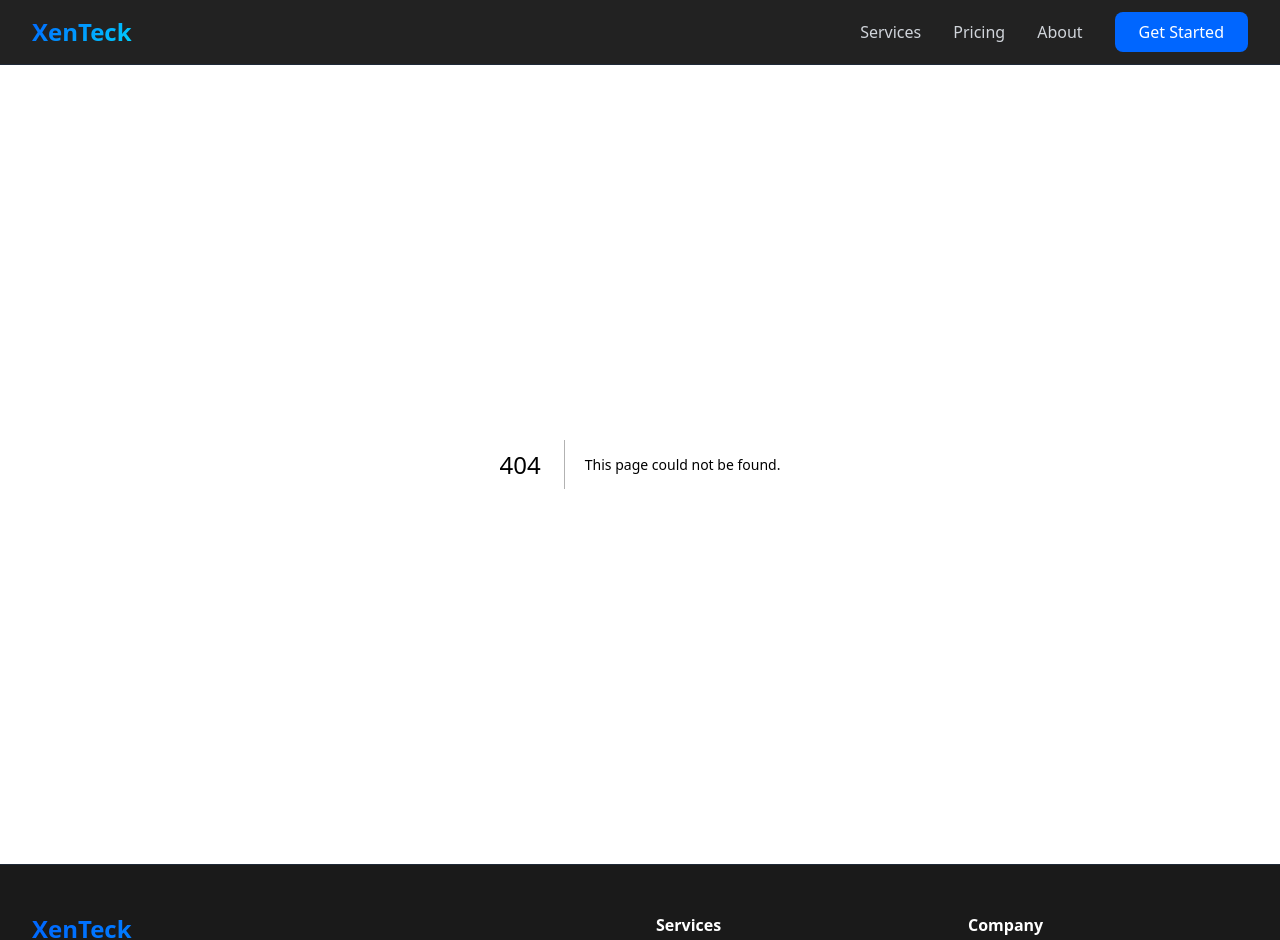
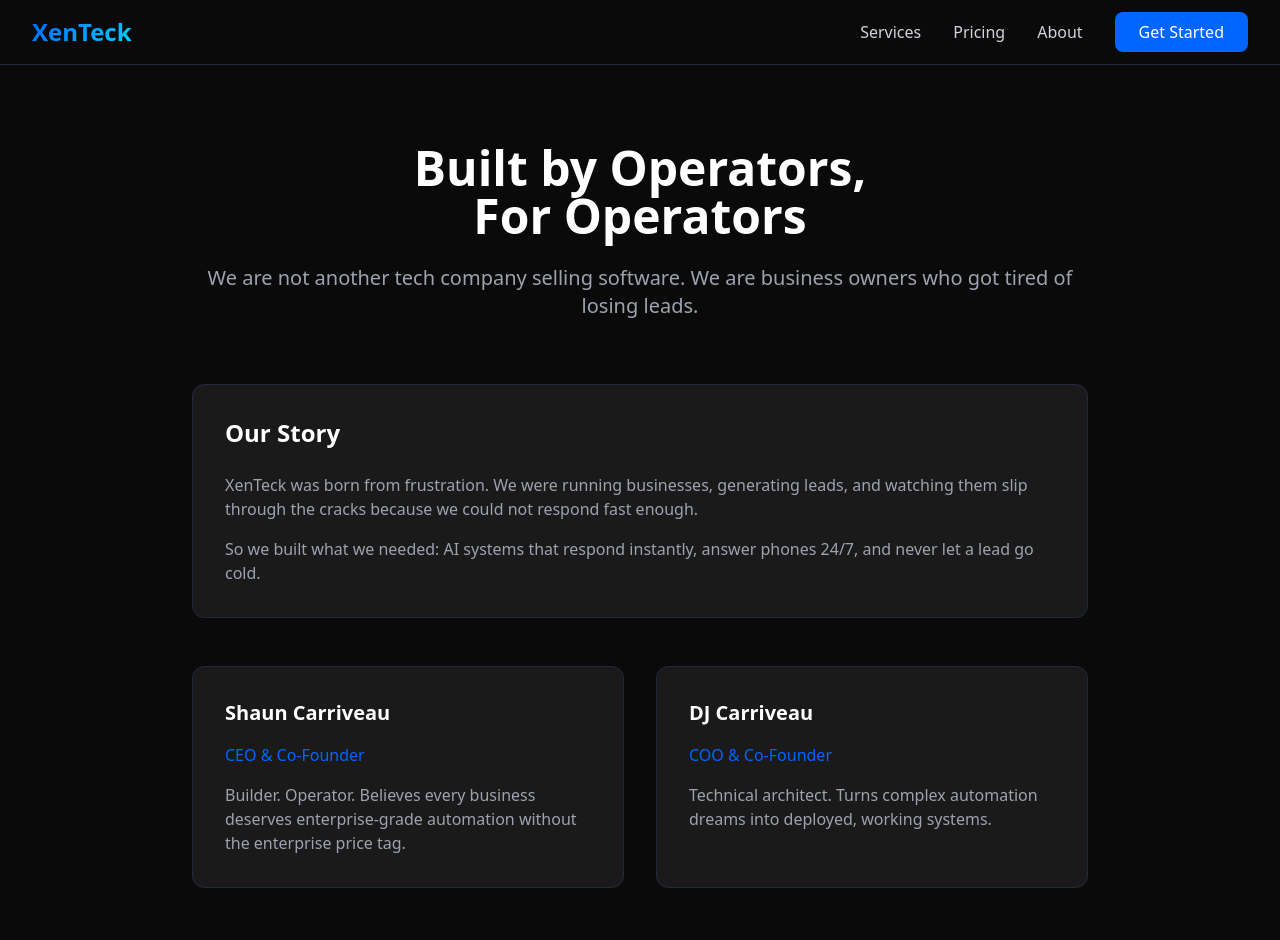
Before and after one commit to ShaunandDavid/xenteck-site, a Next.js app: page /about in a window 1280 px wide. Before the commit this address had no page. Shown: the top 940 px of the page. Built offline with nearby package versions, Linux system fonts and the light colour scheme.

Commit message:
Add pricing, about, contact pages

```diff
--- /dev/null
+++ b/pages/about.js
@@ -0,0 +1,36 @@
+import Head from 'next/head';
+import Link from 'next/link';
+
+export default function About() {
+  return (
+    <>
+      <Head><title>About | XenTeck</title></Head>
+      <section className="py-20 px-4">
+        <div className="max-w-4xl mx-auto">
+          <div className="text-center mb-16">
+            <h1 className="text-4xl md:text-5xl font-bold mb-6">Built by Operators,<br />For Operators</h1>
+            <p className="text-gray-400 text-xl">We are not another tech company selling software. We are business owners who got tired of losing leads.</p>
+          </div>
+          <div className="bg-xenteck-gray border border-gray-800 rounded-xl p-8 mb-12">
+            <h2 className="text-2xl font-bold mb-6">Our Story</h2>
+            <p className="text-gray-400 mb-4">XenTeck was born from frustration. We were running businesses, generating leads, and watching them slip through the cracks because we could not respond fast enough.</p>
+            <p className="text-gray-400">So we built what we needed: AI systems that respond instantly, answer phones 24/7, and never let a lead go cold.</p>
+          </div>
+          <div className="grid grid-cols-1 md:grid-cols-2 gap-8 mb-12">
+            <div className="bg-xenteck-gray border border-gray-800 rounded-xl p-8">
+              <h3 className="text-xl font-bold mb-4">Shaun Carriveau</h3>
+              <p className="text-xenteck-blue mb-4">CEO & Co-Founder</p>
+              <p className="text-gray-400">Builder. Operator. Believes every business deserves enterprise-grade automation without the enterprise price tag.</p>
+            </div>
+            <div className="bg-xenteck-gray border border-gray-800 rounded-xl p-8">
+              <h3 className="text-xl font-bold mb-4">DJ Carriveau</h3>
+              <p className="text-xenteck-blue mb-4">COO & Co-Founder</p>
+              <p className="text-gray-400">Technical architect. Turns complex automation dreams into deployed, working systems.</p>
+            </div>
+          </div>
+          <div className="text-center"><p className="text-gray-400 mb-6">A division of LevEL 7 Media LLC</p><Link href="/contact" className="bg-xenteck-blue hover:bg-blue-600 text-white px-8 py-4 rounded-lg text-lg font-semibold transition inline-block">Let Us Talk</Link></div>
+        </div>
+      </section>
+    </>
+  );
+}
--- /dev/null
+++ b/pages/contact.js
@@ -0,0 +1,45 @@
+import Head from 'next/head';
+import { useState } from 'react';
+
+export default function Contact() {
+  const [formData, setFormData] = useState({ name: '', email: '', company: '', message: '' });
+  const handleSubmit = (e) => { e.preventDefault(); window.location.href = `mailto:admin@xenteck.com?subject=XenTeck Inquiry from ${formData.name}&body=${encodeURIComponent(formData.message)}`; };
+
+  return (
+    <>
+      <Head><title>Contact | XenTeck</title></Head>
+      <section className="py-20 px-4">
+        <div className="max-w-4xl mx-auto">
+          <div className="text-center mb-16">
+            <h1 className="text-4xl md:text-5xl font-bold mb-6">Let Us Build Your Revenue Defense System</h1>
+            <p className="text-gray-400 text-xl">Ready to respond faster, convert more, and never miss another lead?</p>
+          </div>
+          <div className="grid grid-cols-1 md:grid-cols-2 gap-12">
+            <div>
+              <h2 className="text-2xl font-bold mb-6">Get in Touch</h2>
+              <div className="mb-6"><h3 className="text-white font-semibold mb-2">Email</h3><a href="mailto:admin@xenteck.com" className="text-xenteck-blue hover:underline">admin@xenteck.com</a></div>
+              <div className="bg-xenteck-gray border border-gray-800 rounded-xl p-6">
+                <h3 className="text-white font-semibold mb-4">What Happens Next?</h3>
+                <ol className="space-y-3 text-gray-400">
+                  <li className="flex items-start"><span className="text-xenteck-blue mr-3 font-bold">1.</span>We reach out within 24 hours</li>
+                  <li className="flex items-start"><span className="text-xenteck-blue mr-3 font-bold">2.</span>We audit your lead response process</li>
+                  <li className="flex items-start"><span className="text-xenteck-blue mr-3 font-bold">3.</span>We show you the revenue you are leaving on the table</li>
+                  <li className="flex items-start"><span className="text-xenteck-blue mr-3 font-bold">4.</span>If it is a fit, we deploy within 48 hours</li>
+                </ol>
+              </div>
+            </div>
+            <form onSubmit={handleSubmit} className="bg-xenteck-gray border border-gray-800 rounded-xl p-8">
+              <div className="space-y-6">
+                <div><label className="block text-white font-semibold mb-2">Name</label><input type="text" required className="w-full bg-xenteck-dark border border-gray-700 rounded-lg px-4 py-3 text-white focus:border-xenteck-blue focus:outline-none" value={formData.name} onChange={(e) => setFormData({...formData, name: e.target.value})} /></div>
+                <div><label className="block text-white font-semibold mb-2">Email</label><input type="email" required className="w-full bg-xenteck-dark border border-gray-700 rounded-lg px-4 py-3 text-white focus:border-xenteck-blue focus:outline-none" value={formData.email} onChange={(e) => setFormData({...formData, email: e.target.value})} /></div>
+                <div><label className="block text-white font-semibold mb-2">Company</label><input type="text" className="w-full bg-xenteck-dark border border-gray-700 rounded-lg px-4 py-3 text-white focus:border-xenteck-blue focus:outline-none" value={formData.company} onChange={(e) => setFormData({...formData, company: e.target.value})} /></div>
+                <div><label className="block text-white font-semibold mb-2">How can we help?</label><textarea rows="4" className="w-full bg-xenteck-dark border border-gray-700 rounded-lg px-4 py-3 text-white focus:border-xenteck-blue focus:outline-none" value={formData.message} onChange={(e) => setFormData({...formData, message: e.target.value})}></textarea></div>
+                <button type="submit" className="w-full bg-xenteck-blue hover:bg-blue-600 text-white py-4 rounded-lg font-semibold transition">Send Message</button>
+              </div>
+            </form>
+          </div>
+        </div>
+      </section>
+    </>
+  );
+}
--- /dev/null
+++ b/pages/pricing.js
@@ -0,0 +1,38 @@
+import Head from 'next/head';
+import Link from 'next/link';
+
+export default function Pricing() {
+  const tiers = [
+    { name: "Growth", price: "$997", setup: "$1,500", description: "Perfect for businesses ready to stop losing leads", features: ["Speed-to-Lead (SMS)", "Sub-5-second response guarantee", "CRM integration", "Performance dashboard", "Email support", "Up to 500 leads/month"], popular: false },
+    { name: "Scale", price: "$1,997", setup: "$2,500", description: "Full coverage - SMS, voice, and pipeline intelligence", features: ["Everything in Growth", "AI Voice Agent (24/7)", "Pipeline Co-Pilot", "Lead qualification", "Appointment booking", "Priority support", "Up to 1,500 leads/month"], popular: true },
+    { name: "Enterprise", price: "Custom", setup: "Custom", description: "Full stack including autonomous outbound", features: ["Everything in Scale", "Agentic SDR", "Custom integrations", "Dedicated success manager", "SLA guarantee", "Unlimited leads"], popular: false }
+  ];
+
+  return (
+    <>
+      <Head><title>Pricing | XenTeck</title></Head>
+      <section className="py-20 px-4">
+        <div className="max-w-6xl mx-auto">
+          <div className="text-center mb-16">
+            <h1 className="text-4xl md:text-5xl font-bold mb-6">Simple, Transparent Pricing</h1>
+            <p className="text-gray-400 text-xl">No hidden fees. No long contracts. Just results.</p>
+          </div>
+          <div className="grid grid-cols-1 md:grid-cols-3 gap-8">
+            {tiers.map((tier, index) => (
+              <div key={index} className={`bg-xenteck-gray border rounded-xl p-8 relative ${tier.popular ? 'border-xenteck-blue' : 'border-gray-800'}`}>
+                {tier.popular && <div className="absolute -top-4 left-1/2 transform -translate-x-1/2"><span className="bg-xenteck-blue text-white px-4 py-1 rounded-full text-sm font-semibold">Most Popular</span></div>}
+                <h3 className="text-2xl font-bold text-white mb-2">{tier.name}</h3>
+                <p className="text-gray-500 mb-6">{tier.description}</p>
+                <div className="mb-6"><span className="text-4xl font-bold text-white">{tier.price}</span>{tier.price !== "Custom" && <span className="text-gray-500">/month</span>}</div>
+                {tier.setup !== "Custom" && <p className="text-gray-500 text-sm mb-6">+ {tier.setup} one-time setup</p>}
+                <ul className="space-y-3 mb-8">{tier.features.map((f, i) => <li key={i} className="flex items-center text-gray-300"><span className="text-xenteck-blue mr-2">\u2713</span>{f}</li>)}</ul>
+                <Link href="/contact" className={`block text-center py-3 rounded-lg font-semibold transition ${tier.popular ? 'bg-xenteck-blue hover:bg-blue-600 text-white' : 'border border-gray-600 hover:border-gray-400 text-white'}`}>Get Started</Link>
+              </div>
+            ))}
+          </div>
+          <div className="mt-16 text-center"><p className="text-gray-400 mb-4">Know someone who needs this?</p><p className="text-white text-lg">Earn <span className="text-xenteck-blue font-bold">$300</span> for every referral that becomes a client.</p></div>
+        </div>
+      </section>
+    </>
+  );
+}
```
